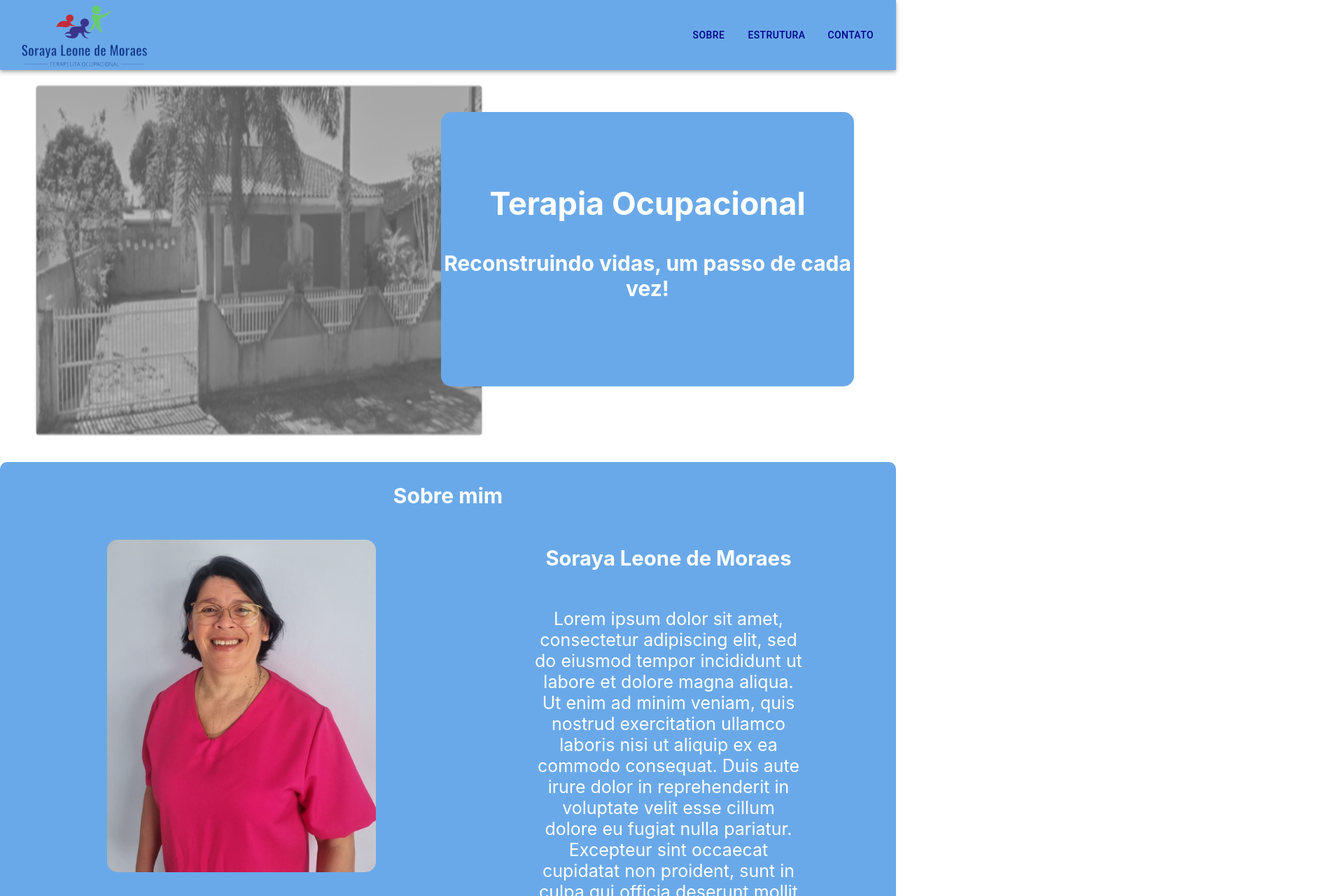
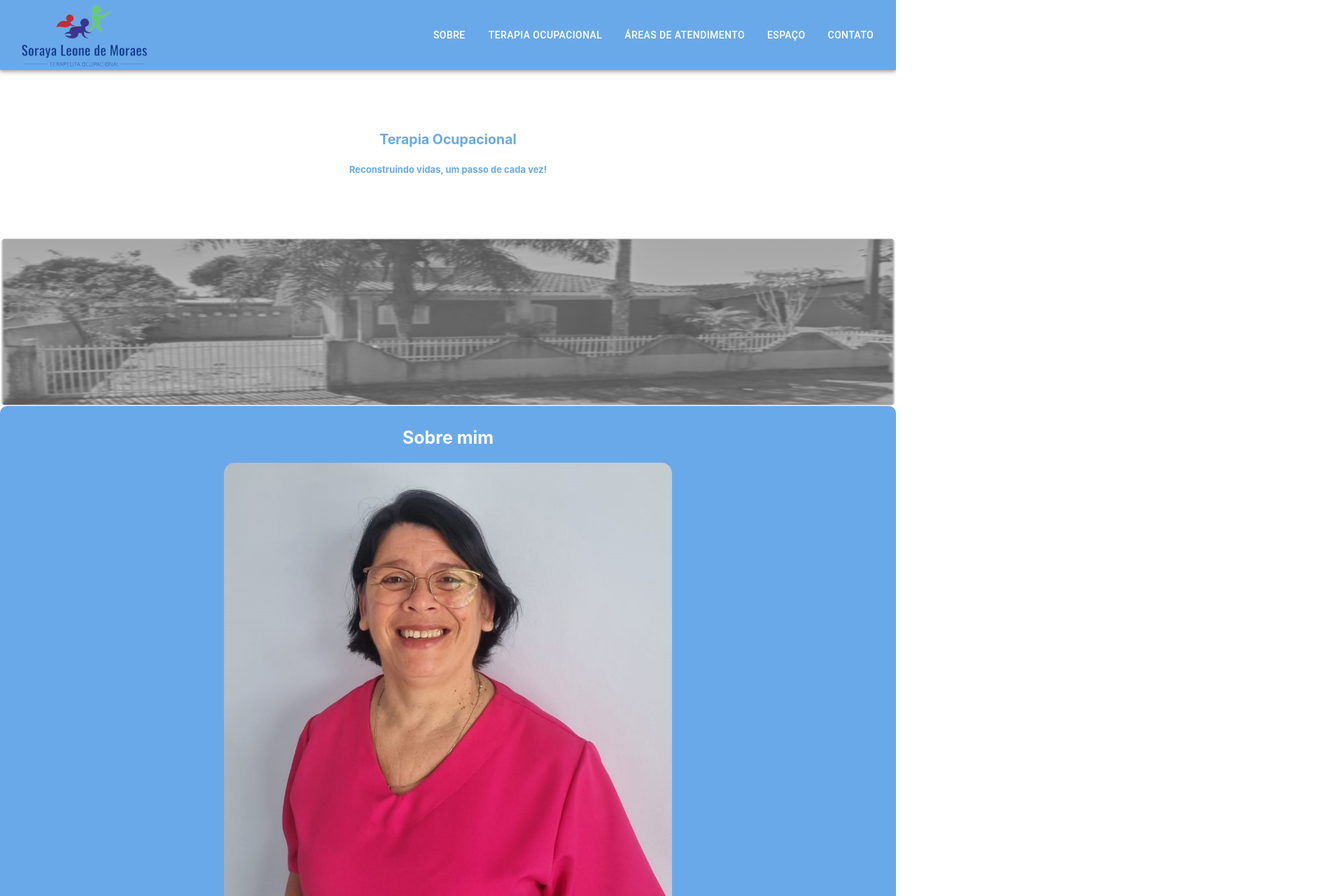
Before and after one commit to RonnySk/sorayaTo_web_page, a React (Create React App) app: page / in a window 1280 px wide. Shown: the top 1280 px of the page at 70% size, 1920 px wide, since content can reach past the window. Built offline with nearby package versions, Linux system fonts and the light colour scheme.

Commit message:
update style min-width 768px NavBar

```diff
--- a/src/App.css
+++ b/src/App.css
@@ -1,7 +1,7 @@
 
 
 @media (max-width: 768px) {
-    .container-section1{
+.container-section1{
     display: flex;
     flex-direction:column-reverse;
     justify-content: center;
@@ -53,7 +53,7 @@
 }
 
 .about-me p{
-    text-align:justify;
+    text-align:center;
     margin: 15px 30px;
 }
 
@@ -189,19 +189,17 @@
 
 }
 @media (min-width: 769px) {
+
     .container-section1{
         display: flex;
-        flex-direction: row;
+        flex-direction:column-reverse;
         justify-content: center;
-        height: 70vh;
+        height: 60vh;
     }
 
     .consultorioImg-section1{
-        width: 50%;
-        height: 90%;
-        margin-top: 20px;
-        margin-bottom: 20px;
-        margin-left: 50px;
+        width: 100%;
+        height: 50%;
         border-radius: 10px;
     }
 
@@ -211,14 +209,11 @@
         justify-content: center;
         align-items: center;
         text-align: center;
-        transform: translate(-60px, 60px);
-        background-color: #6aa9e9;
-        font-size: 30px;
+        font-size: 13px;
         font-weight: bold;
-        color: white;
-        width: 50%;
-        height: 70%;
-        border-radius: 15px;
+        color: #6aa9e9;
+        width: 100%;
+        height: 50%;
     }
 
     .texto-section1 h2{
@@ -228,6 +223,7 @@
     .section2{
         display: flex;
         flex-direction:column;
+        justify-content: center;
         text-align: center;
         background-color: #6aa9e9;
         border-radius: 10px;
@@ -236,29 +232,71 @@
 
     .section2 h2{
         margin-top: 30px;
-        font-size: 30px;
-    }
-
-    .second-section2{
-        display: flex;
-        flex-direction: row;
-        justify-content: space-around;
+        font-size: 25px;
     }
 
     .foto-perfil{
-        width: 30%;
+        width: 50%;
         height: 30%;
         border-radius: 15px;
-        margin: 20px 0 30px 40px;
     }
 
-    .about-me{
+    .about-me p{
+        text-align:center;
+        margin: 15px 30px;
+    }
+
+    .container-aboutTo{
         display: flex;
-        flex-direction: column;
+        flex-direction:column;
+        justify-content: center;
+        text-align: center;
+        background-color: white;
+        border-radius: 10px;
+        color: #6aa9e9;
+        margin-top: 10px;
+    }
+
+    .foto-puzzle{
+        width: 50%;
+        height: 40%;
+        border-radius: 15px;
+        margin-top: 20px;
+        margin-bottom: 20px;
+    }
+
+    .container-aboutTo p{
+        text-align:center;
+        margin: 15px 30px;
+    }
+
+    .container-therapies{
+        display: flex;
+        flex-direction:column;
+        justify-content: center;
         align-items: center;
-        width: 30%;
-        margin-right: 20px;
-        font-size: 25px;
+        text-align: center;
+        background-color: #6aa9e9;
+        border-radius: 10px;
+        color: white;
+    }
+
+    .container-therapies h2{
+        margin-top: 30px;
+    }
+
+    .logo2{
+        width: 45%;
+        height: 40%;
+        border-radius: 15px;
+        margin-top: 10px;
+        margin-bottom: 10px;
+    }
+
+    .therapies li{
+        /* list-style:none; */
+        text-align: left;
+        line-height: 30px;
     }
 
     .section3{
@@ -270,35 +308,71 @@
         color: #6aa9e9;
     }
 
-    .carousel-root{
-        display: flex;
-        flex-direction: column;
-        align-items: center;
-      }
+    .section3 h2{
+        margin-top: 30px;
+    }
 
-      .container-section4{
+    .section3 img{
+        border-radius: 20px;
+        margin: 10px;
+    }
+
+    .container-footer{
         display: flex;
         flex-direction:column;
+        align-items: center;
         text-align: center;
         background-color: #6aa9e9;
         border-radius: 10px;
         color: white;
       }
 
-      .subcontainer-section4{
+    .container-footer h2 {
+        font-size: 24px;
+    }
+
+    .container-footer img {
+        width: 60%;
+        height: auto;
+        margin-bottom: 10px;
+    }
+
+    .contatos{
+        margin-top: 10px;
+    }
+
+    .contatos p {
+        margin: 5px;
+    }
+
+    .adress{
         display: flex;
         flex-direction: row;
+        justify-content: center;
         align-items: center;
-        justify-content: space-around;
-      }
+    }
 
-     .mapa-container{
-        width: 200px;
-     }
+    .adress-paragraph{
+        display: flex;
+        flex-direction: column;
+        justify-content: center;
+        align-items: center;
+        margin-top: 20px;
+        margin-bottom: 20px;
+    }
 
-      .mapa-img{
-        width: 100%;
-        height: auto;
-        border-radius: 10px;
-      }
+    .adress p {
+        margin: 2px;
+    }
+
+    .telefon{
+        display: flex;
+        flex-direction: row;
+        justify-content: center;
+        align-items: center;
+    }
+
+    .telefon p {
+        margin-left: 5px;
+    }
 }
--- a/src/components/AboutTO.jsx
+++ b/src/components/AboutTO.jsx
@@ -12,7 +12,7 @@ export default function AboutTO() {
           alt="foto duas criancas com um puzzle"
         />
         <p>
-          A Terapia Ocupacional visa promover a participação das crianças de
+          A Terapia Ocupacional visa promover a participação dos pacientes de
           forma autónoma e independente em todas as áreas de ocupação
           (atividades da vida diária, escola, sono, participação social, lazer…)
         </p>
--- a/src/components/Navbar.jsx
+++ b/src/components/Navbar.jsx
@@ -70,10 +70,10 @@ export default function NavBar() {
             <Stack direction="row" spacing={2}>
               <Button
                 sx={{
-                  color: "darkBlue",
+                  color: "white",
                   "&:hover": {
                     color: "white",
-                    backgroundColor: "#6aa9e9",
+                    backgroundColor: "#318CE7",
                   },
                 }}
               >
@@ -81,21 +81,43 @@ export default function NavBar() {
               </Button>
               <Button
                 sx={{
-                  color: "darkBlue",
+                  color: "white",
                   "&:hover": {
                     color: "white",
-                    backgroundColor: "#6aa9e9",
+                    backgroundColor: "#318CE7",
                   },
                 }}
               >
-                Estrutura
+                Terapia Ocupacional
               </Button>
               <Button
                 sx={{
-                  color: "darkBlue",
+                  color: "white",
                   "&:hover": {
                     color: "white",
-                    backgroundColor: "#6aa9e9",
+                    backgroundColor: "#318CE7",
+                  },
+                }}
+              >
+                Áreas de Atendimento
+              </Button>
+              <Button
+                sx={{
+                  color: "white",
+                  "&:hover": {
+                    color: "white",
+                    backgroundColor: "#318CE7",
+                  },
+                }}
+              >
+                Espaço
+              </Button>
+              <Button
+                sx={{
+                  color: "white",
+                  "&:hover": {
+                    color: "white",
+                    backgroundColor: "#318CE7",
                   },
                 }}
               >
```
